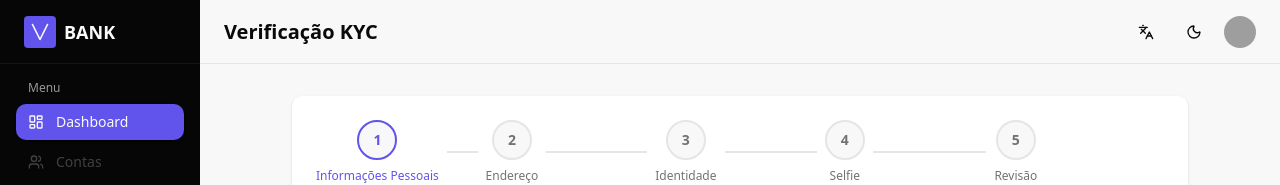
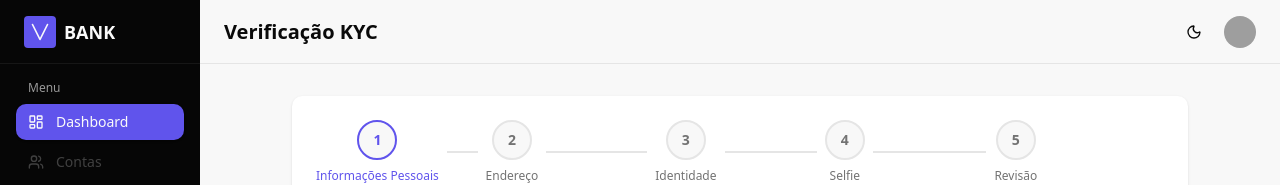
Before and after one commit to HallanCosta/woovi-challanger-kyc, a React (Vite) app: page / in a window 1280 px wide. Shown: the top 185 px of the page. Built offline with nearby package versions, Linux system fonts and the light colour scheme; grey boxes are pictures that could not be loaded.

Commit message:
fix(header): button translate hidden

```diff
--- a/src/components/kyc/Header.tsx
+++ b/src/components/kyc/Header.tsx
@@ -18,9 +18,9 @@ export function Header() {
             <Download className="mr-2 h-4 w-4" /> Instalar
           </Button>
         )}
-        <Button variant="ghost" size="icon" aria-label="Alterar idioma">
+        {/* <Button variant="ghost" size="icon" aria-label="Alterar idioma">
           <Languages className="h-5 w-5" />
-        </Button>
+        </Button> */}
 
         <Button variant="ghost" size="icon" onClick={toggleTheme} aria-label="Alternar tema">
           {theme === "light" ? <Moon className="h-5 w-5" /> : <Sun className="h-5 w-5" />}
```
